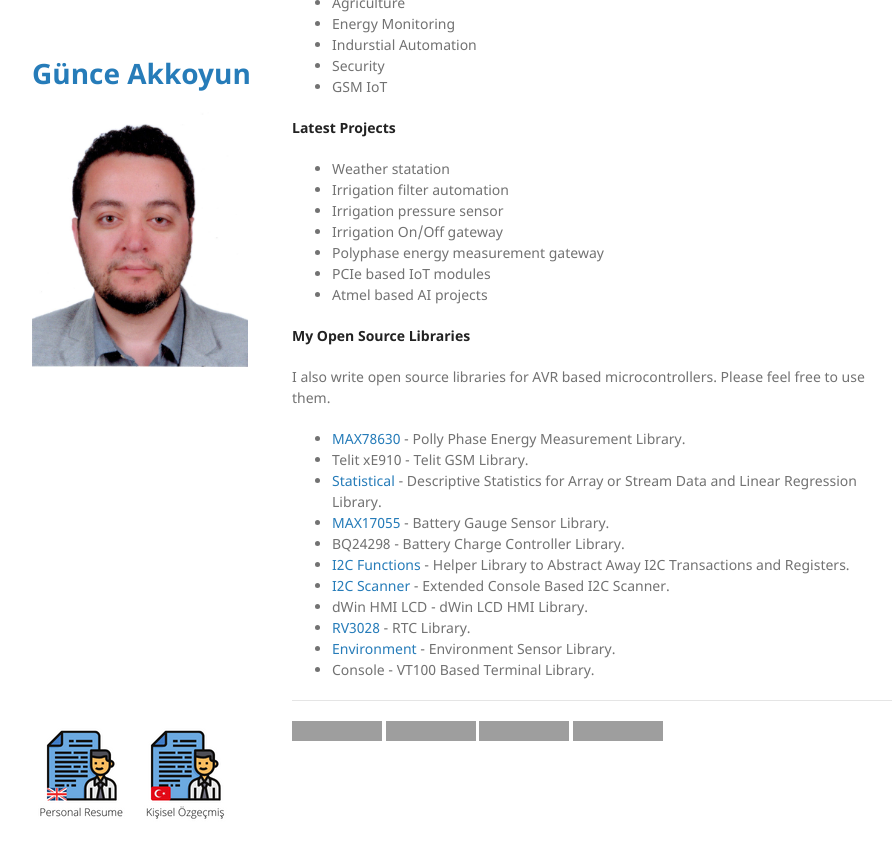
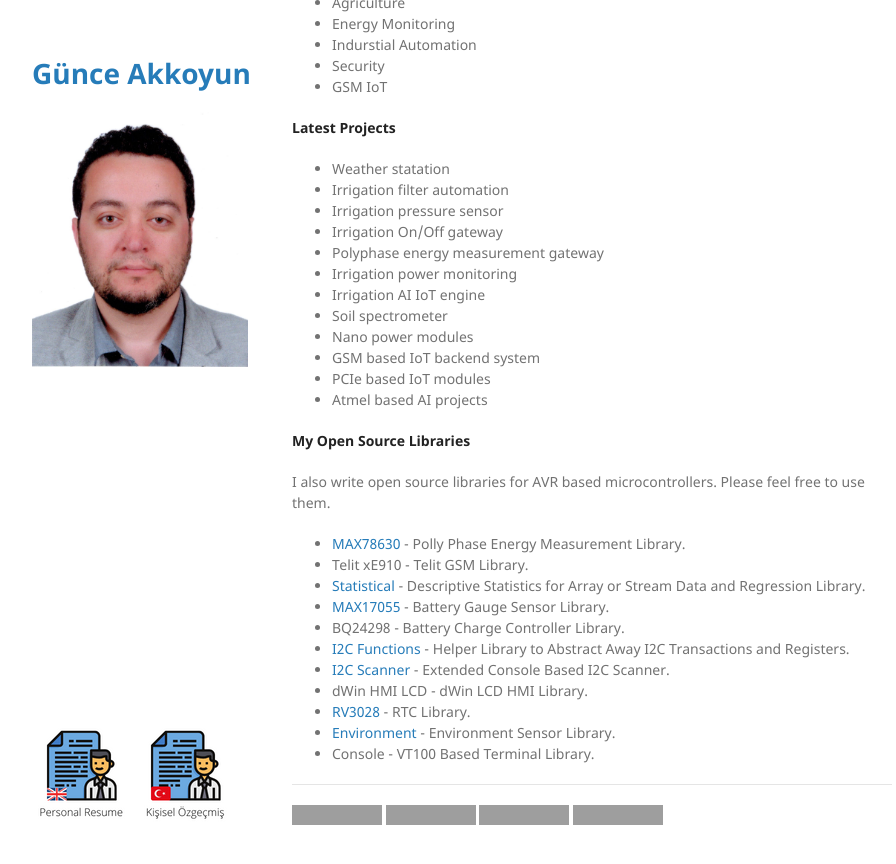
Before and after one commit to akkoyun/akkoyun, a Jekyll site: the page built from index.md, in a window 1280 px wide and 900 px high, scrolled down 926 px, cut to the strip 0-864 px from the top of the window. Shown: the whole strip, without its empty margins (178-1074 px from the left). Built offline with Jekyll 4.4.1, drawn with Linux system fonts in a browser that asks for light colours; our own code applies the rules of GitHub Pages for plain Markdown files; before the commit the page ends 1742 px from its top, so only the background shows below that; grey boxes are pictures that could not be loaded.

Commit message:
Initial update

```diff
--- a/index.md
+++ b/index.md
@@ -52,6 +52,11 @@ I provide excellent electronics engineering and manufacturing services to indust
   - Irrigation pressure sensor
   - Irrigation On/Off gateway
   - Polyphase energy measurement gateway
+  - Irrigation power monitoring
+  - Irrigation AI IoT engine
+  - Soil spectrometer
+  - Nano power modules
+  - GSM based IoT backend system
   - PCIe based IoT modules
   - Atmel based AI projects
 
@@ -61,7 +66,7 @@ I also write open source libraries for AVR based microcontrollers. Please feel f
 
 * [MAX78630](https://max78630.akkoyun.net) - Polly Phase Energy Measurement Library.
 * Telit xE910 - Telit GSM Library.
-* [Statistical](http://statistical.akkoyun.net) - Descriptive Statistics for Array or Stream Data and Linear Regression Library.
+* [Statistical](http://statistical.akkoyun.net) - Descriptive Statistics for Array or Stream Data and Regression Library.
 * [MAX17055](http://max17055.akkoyun.net) - Battery Gauge Sensor Library.
 * BQ24298 - Battery Charge Controller Library.
 * [I2C Functions](http://i2c_functions.akkoyun.net) - Helper Library to Abstract Away I2C Transactions and Registers.
```
